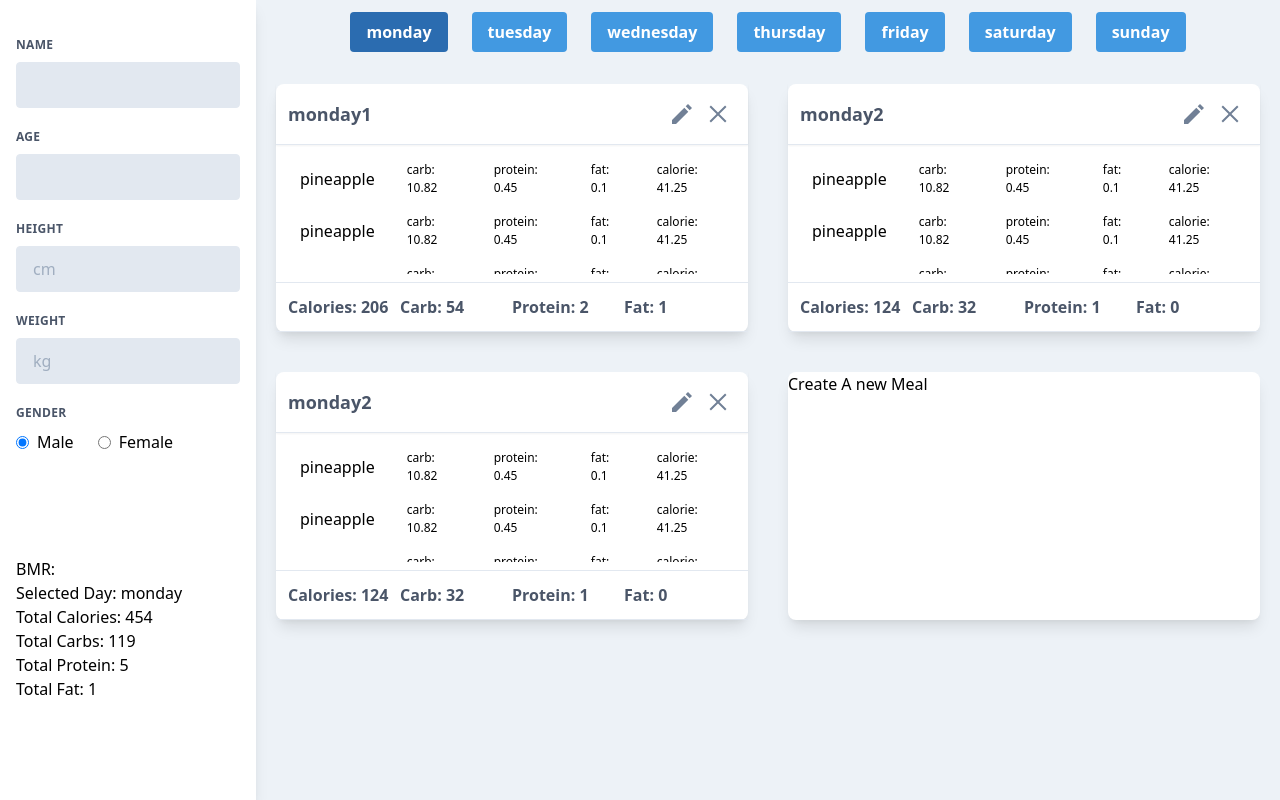
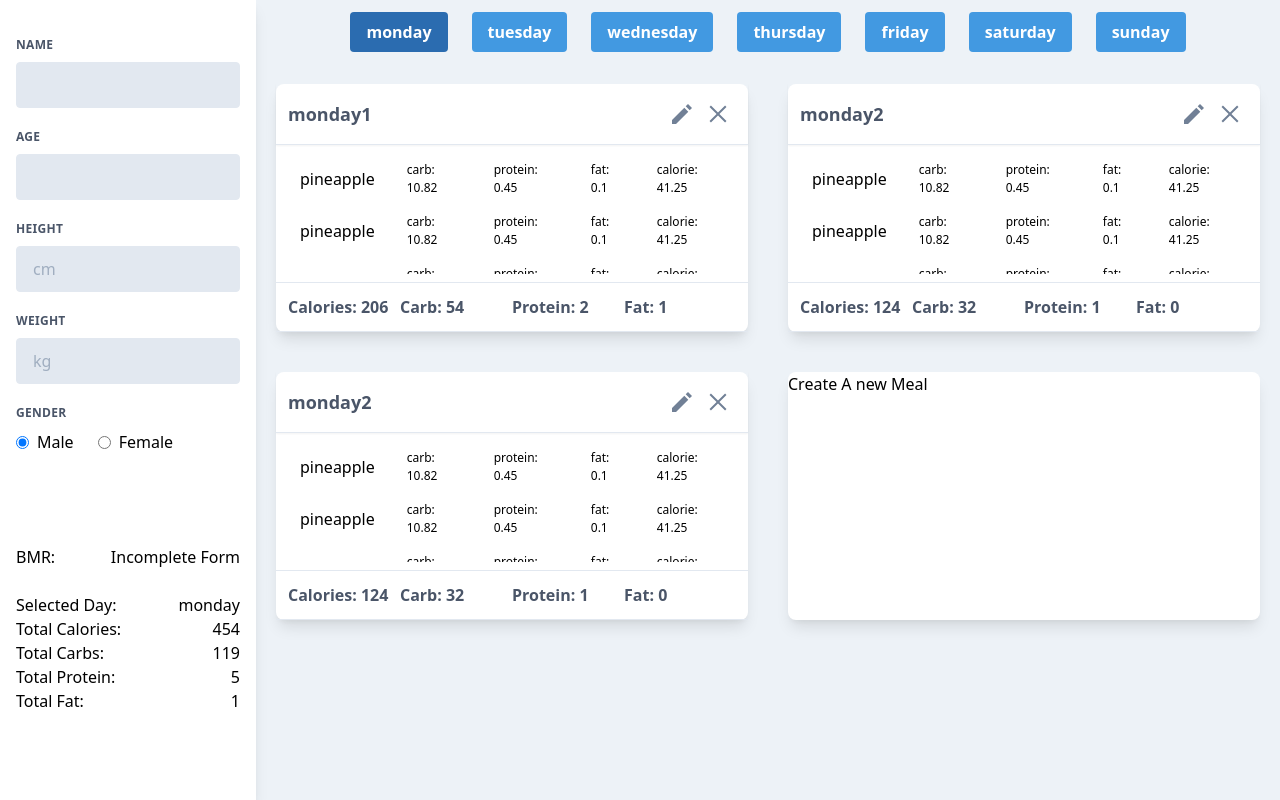
Before and after one commit to christianromarserad/big-calorie, a React (Create React App) app: page / in a window 1280 px wide. Built offline with nearby package versions, Linux system fonts and the light colour scheme; no server answers.

Commit message:
Improve UserComputation UI

```diff
--- a/src/components/User/UserComputation.js
+++ b/src/components/User/UserComputation.js
@@ -7,12 +7,30 @@ import {
 function UserComputation({ age, height, weight, gender, selectedDay, days }) {
     return (
         <div class="h-full flex flex-col justify-center">
-            <div>BMR: {getBMR(age, height, weight, gender)}</div>
-            <div>Selected Day: {selectedDay}</div>
-            <div>Total Calories: {getTotal(days[selectedDay].map((meal) => (meal.foods.map((food) => (food.calorie)))).flat())}</div>
-            <div>Total Carbs: {getTotal(days[selectedDay].map((meal) => (meal.foods.map((food) => (food.carb)))).flat())}</div>
-            <div>Total Protein: {getTotal(days[selectedDay].map((meal) => (meal.foods.map((food) => (food.protein)))).flat())}</div>
-            <div>Total Fat: {getTotal(days[selectedDay].map((meal) => (meal.foods.map((food) => (food.fat)))).flat())}</div>
+            <div class="flex mb-6">
+                <p class="flex-1">BMR:</p>
+                <p>{getBMR(age, height, weight, gender) ?? "Incomplete Form"}</p>
+            </div>
+            <div class="flex">
+                <p class="flex-1">Selected Day:</p>
+                <p>{selectedDay}</p>
+            </div>
+            <div class="flex">
+                <p class="flex-1">Total Calories:</p>
+                <p>{getTotal(days[selectedDay].map((meal) => (meal.foods.map((food) => (food.calorie)))).flat())}</p>
+            </div>
+            <div class="flex">
+                <p class="flex-1">Total Carbs:</p>
+                <p>{getTotal(days[selectedDay].map((meal) => (meal.foods.map((food) => (food.carb)))).flat())}</p>
+            </div>
+            <div class="flex">
+                <p class="flex-1">Total Protein:</p>
+                <p>{getTotal(days[selectedDay].map((meal) => (meal.foods.map((food) => (food.protein)))).flat())}</p>
+            </div>
+            <div class="flex">
+                <p class="flex-1">Total Fat:</p>
+                <p>{getTotal(days[selectedDay].map((meal) => (meal.foods.map((food) => (food.fat)))).flat())}</p>
+            </div>
         </div>
     )
 }
```
